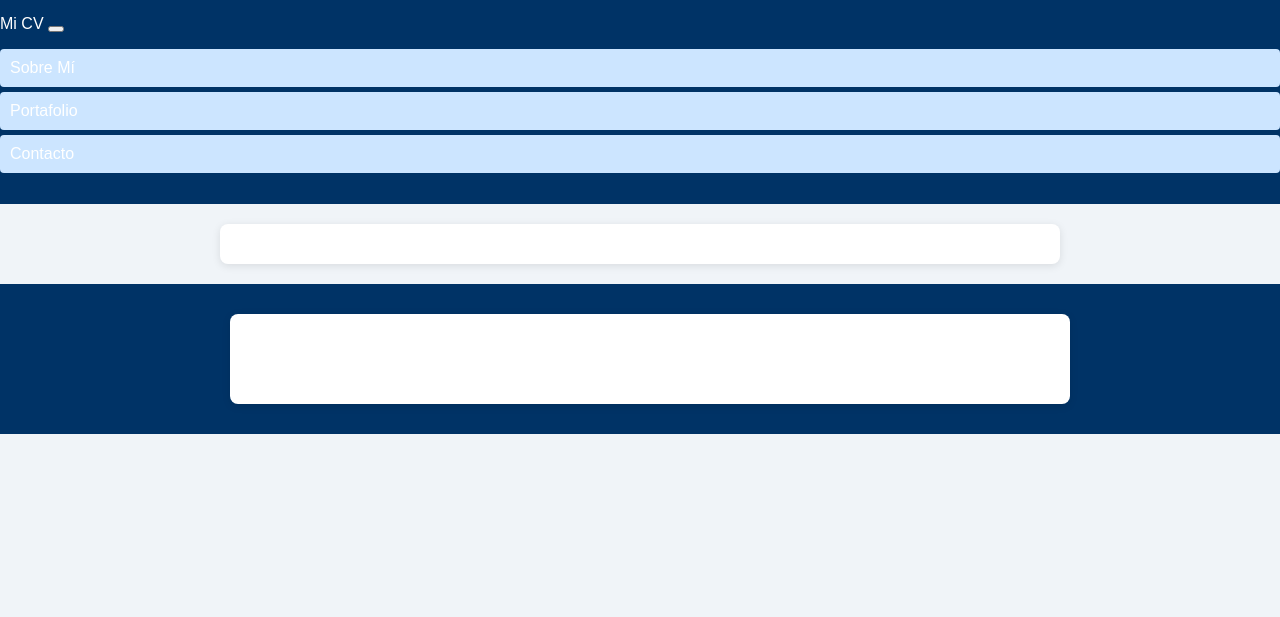
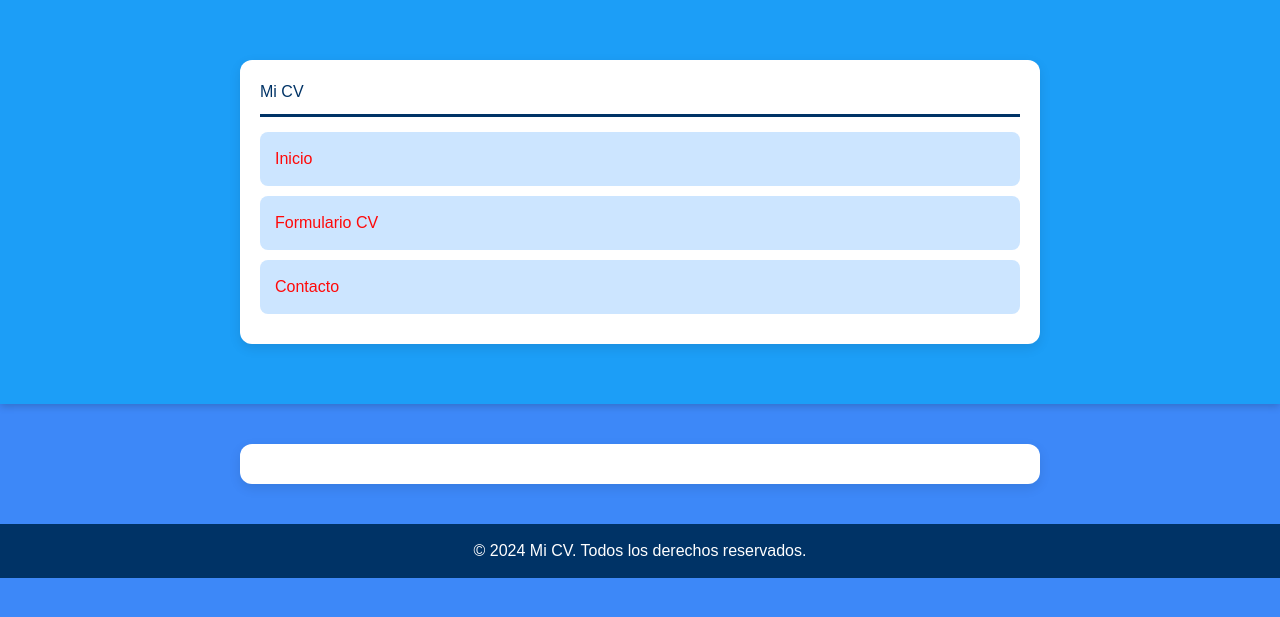
Before and after one commit to Santyamaya98/curriculum_vitae, a Django app: template templates/base.html in a window 1280 px wide. Shown: the top 617 px of the page. Run offline with Django 5.2, Linux system fonts and the light colour scheme; the template is opened without the code that fills it, so the values that code supplies are empty; style sheets or scripts are compiled from the project's sources; parts of the project's set-up code (start-up, migrations or seed data) failed here and were passed over.

Commit message:
Esto es el segundo avanze puse algo de mi informacion pero note que aay algunos problemas con algunas clases y uina opcion de scoll

```diff
--- a/resume/models.py
+++ b/resume/models.py
@@ -17,6 +17,7 @@ class CV(models.Model):
 
 class Certifications(models.Model):
     # Origin of certificate
+    cv = models.ForeignKey(CV, related_name='languages', on_delete=models.CASCADE, null=True)
     certificate_name = models.CharField(max_length=100)
     certificate_image = models.ImageField(upload_to='certificates/', blank=True, null=True)
     institution_name = models.CharField(max_length=100)
--- a/resume/urls.py
+++ b/resume/urls.py
@@ -1,6 +1,7 @@
 from django.urls import path
-from .views import CVPageView
+from .views import CVPageView, CVCreateView
 
 urlpatterns = [
-    path('', CVPageView.as_view(), name='home'),  # Página principal que muestra el CV
+    path('', CVPageView.as_view(), name='home'), # Página principal que muestra el CV
+      path('create/',CVCreateView.as_view(), name='add')# Pagina para a;adir pagina web
 ]
--- a/static/css/style.css
+++ b/static/css/style.css
@@ -1,46 +1,60 @@
+@tailwind base;
+@tailwind components;
+@tailwind utilities;
+
 /* Estilos generales */
 body {
-    font-family: Arial, sans-serif;
+    font-family: 'Arial', sans-serif; /* Fuente moderna */
     margin: 0;
     padding: 0;
-    color: #333;
-    background-color: #f0f4f8; /* Fondo suave */
+    color: #333; /* Color de texto estándar */
+    background-color: #3d88f8; /* Azul claro como fondo */
 }
 
 /* Estilo para el encabezado */
 header {
-    background-color: #003366; /* Azul oscuro */
+    background-color: rgba(20, 164, 248, 0.8); /* Azul oscuro con un poco de transparencia */
     color: #ffffff; /* Texto blanco */
-    padding: 15px 0;
+    padding: 20px 0; /* Mayor padding para mejor apariencia */
+    box-shadow: 0 2px 8px rgba(0, 0, 0, 0.2); /* Sombra sutil */
 }
 
+/* Estilo para enlaces en el encabezado */
 header a {
-    color: #ffffff; /* Enlaces blancos */
+    color: #ff0909; /* Enlaces blancos */
     text-decoration: none; /* Sin subrayado */
+    transition: color 0.1s; /* Transición suave al pasar el ratón */
 }
+
+header a:hover {
+    color: #000000; /* Color más claro al pasar el ratón */
+}
+
 
 /* Estilo del contenedor principal */
 .container {
     max-width: 800px;
-    margin: 20px auto; /* Centra el contenedor */
+    margin: 40px auto; /* Espacio más grande arriba y abajo */
     padding: 20px;
     background-color: #ffffff; /* Fondo blanco para el contenido */
-    border-radius: 8px; /* Bordes redondeados */
-    box-shadow: 0 2px 8px rgba(0, 0, 0, 0.1); /* Sombra suave */
+    border-radius: 12px; /* Bordes más redondeados */
+    box-shadow: 0 4px 12px rgba(0, 0, 0, 0.1); /* Sombra más suave */
 }
 
 /* Estilo de los títulos */
 h1, h2 {
     color: #003366; /* Azul oscuro para los títulos */
+    margin-bottom: 15px; /* Espacio debajo de los títulos */
 }
 
 h1 {
-    border-bottom: 2px solid #003366; /* Línea debajo del título principal */
+    border-bottom: 3px solid #003366; /* Línea más gruesa debajo del título principal */
     padding-bottom: 10px; /* Espacio debajo del título */
 }
 
 h2 {
     margin-top: 20px; /* Espacio superior para los subtítulos */
+    font-size: 1.5rem; /* Tamaño de fuente más grande */
 }
 
 /* Listas */
@@ -51,9 +65,14 @@ ul {
 
 li {
     background: #cce5ff; /* Azul claro */
-    margin: 5px 0; /* Espacio entre los elementos */
-    padding: 10px; /* Espacio interior */
-    border-radius: 4px; /* Bordes redondeados */
+    margin: 10px 0; /* Espacio entre los elementos */
+    padding: 15px; /* Espacio interior */
+    border-radius: 8px; /* Bordes más redondeados */
+    transition: background 0.3s; /* Transición suave */
+}
+
+li:hover {
+    background: #99ccff; /* Cambio de color al pasar el ratón */
 }
 
 /* Estilo del pie de página */
@@ -61,8 +80,46 @@ footer {
     background-color: #003366; /* Azul oscuro */
     color: #ffffff; /* Texto blanco */
     text-align: center;
-    padding: 10px;
+    padding: 15px; /* Mayor padding */
     position: relative;
     bottom: 0;
     width: 100%;
+    margin-top: 40px; /* Espacio superior para separación del contenido */
 }
+
+/* Estilo del formulario */
+form {
+    background-color: #f9f9f9; /* Fondo gris suave para el formulario */
+    padding: 20px; /* Espacio interior */
+    border-radius: 8px; /* Bordes redondeados */
+    box-shadow: 0 2px 8px rgba(0, 0, 0, 0.1); /* Sombra suave */
+}
+
+input, textarea, select {
+    width: 100%; /* Ocupa todo el ancho */
+    padding: 10px; /* Espacio interior */
+    border: 1px solid #ddd; /* Borde ligero */
+    border-radius: 4px; /* Bordes redondeados */
+    margin-bottom: 15px; /* Espacio entre los campos */
+    transition: border-color 0.3s; /* Transición suave */
+}
+
+input:focus, textarea:focus, select:focus {
+    border-color: #003366; /* Color de borde al enfocar */
+    outline: none; /* Sin contorno por defecto */
+}
+
+/* Botón de envío */
+button {
+    background-color: #003366; /* Azul oscuro */
+    color: #ffffff; /* Texto blanco */
+    padding: 12px 20px; /* Espacio interior */
+    border: none; /* Sin borde */
+    border-radius: 5px; /* Bordes redondeados */
+    cursor: pointer; /* Cambia el cursor al pasar el ratón */
+    transition: background 0.3s; /* Transición suave */
+}
+
+button:hover {
+    background-color: #00509e; /* Color más claro al pasar el ratón */
+}
--- a/templates/base.html
+++ b/templates/base.html
@@ -1,47 +1,33 @@
 {% load static %}
+
 <!DOCTYPE html>
-
 <html lang="en">
 <head>
     <meta charset="UTF-8">
     <meta name="viewport" content="width=device-width, initial-scale=1.0">
-    <!-- CSS personalizado -->
-    <link rel="stylesheet" href="{% static 'css/style.css' %}">
+    <link href= "{% static 'css/style.css' %}" rel="stylesheet">
+    <link href="{% static 'css/output.css' %}" rel="stylesheet">
+    <title>{% block title %}Mi CV{% endblock %}</title>
 </head>
-<body>
-    <header>
-        <!-- Navegación -->
-        <nav class="navbar navbar-expand-lg navbar-dark bg-dark">
-            <a class="navbar-brand" href="{% url 'home' %}">Mi CV</a>
-            <button class="navbar-toggler" type="button" data-toggle="collapse" data-target="#navbarNav" aria-controls="navbarNav" aria-expanded="false" aria-label="Toggle navigation">
-                <span class="navbar-toggler-icon"></span>
-            </button>
-            <div class="collapse navbar-collapse" id="navbarNav">
-                <ul class="navbar-nav">
-                    <li class="nav-item">
-                        <a class="nav-link" href="#">Sobre Mí</a>
-                    </li>
-                    <li class="nav-item">
-                        <a class="nav-link" href="#">Portafolio</a>
-                    </li>
-                    <li class="nav-item">
-                        <a class="nav-link" href="#">Contacto</a>
-                    </li>
-                </ul>
-            </div>
+<body class="bg-gray-100">
+    <header class="bg-blue-500 p-4 text-white">
+        <nav class="container mx-auto">
+            <h1 class="text-lg font-bold">Mi CV</h1>
+            <ul class="flex space-x-4">
+                <li><a href="{% url 'home' %}" class="hover:underline">Inicio</a></li>
+                <li><a href="{% url 'add' %}" class="hover:underline">Formulario CV</a></li>
+                <li><a href="#" class="hover:underline">Contacto</a></li>
+            </ul>
         </nav>
     </header>
 
-    <main role="main" class="container">
-        <!-- Contenido específico de la página -->
+    <main class="container mx-auto p-6">
         {% block content %}
         {% endblock %}
     </main>
 
-    <footer class="footer bg-dark text-white text-center py-3">
-        <div class="container">
-            <p>&copy; 2024 Mi CV. Todos los derechos reservados.</p>
-        </div>
+    <footer class="bg-blue-500 text-white text-center py-4">
+        <p>&copy; 2024 Mi CV. Todos los derechos reservados.</p>
     </footer>
 </body>
 </html>
```
Also changed, not shown: cv/settings.py (+8 -0 lines), resume/admin.py (+9 -1 lines), resume/views.py (+73 -0 lines), db.sqlite3, 2 other files.
